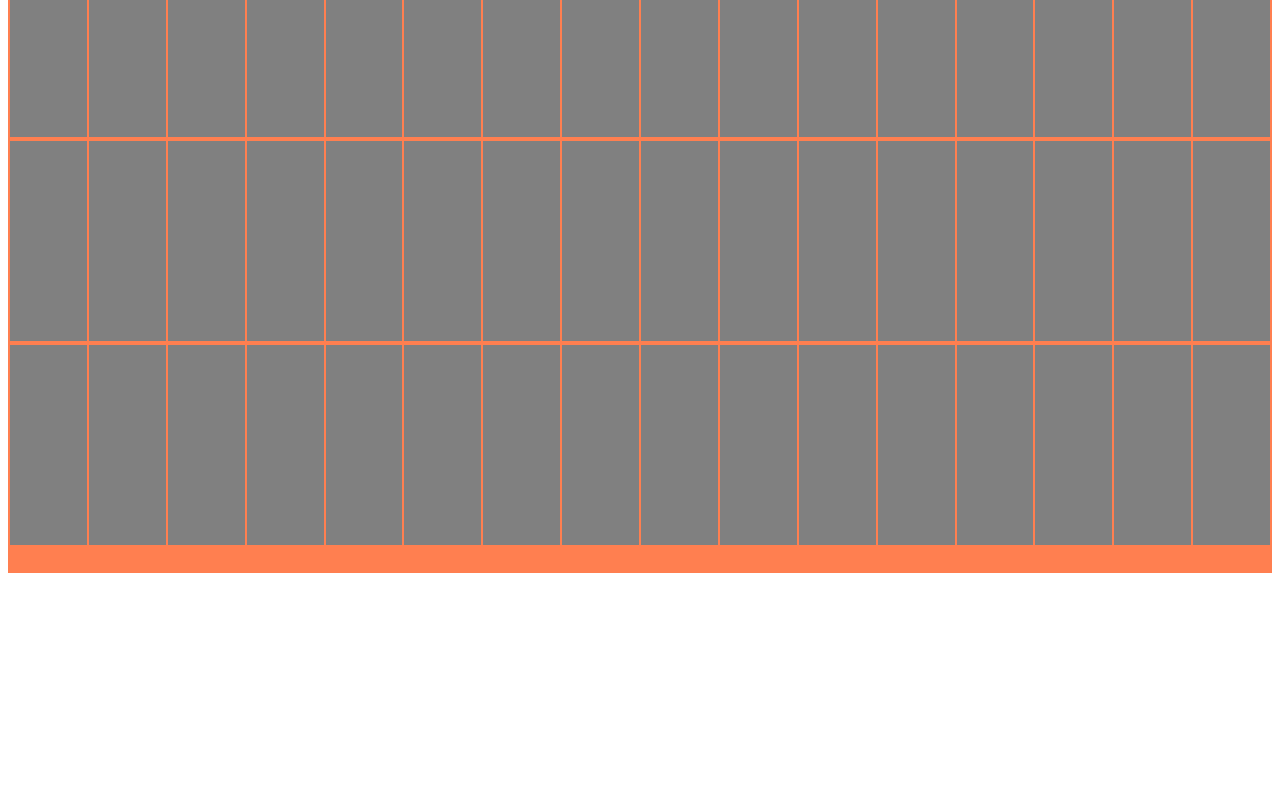
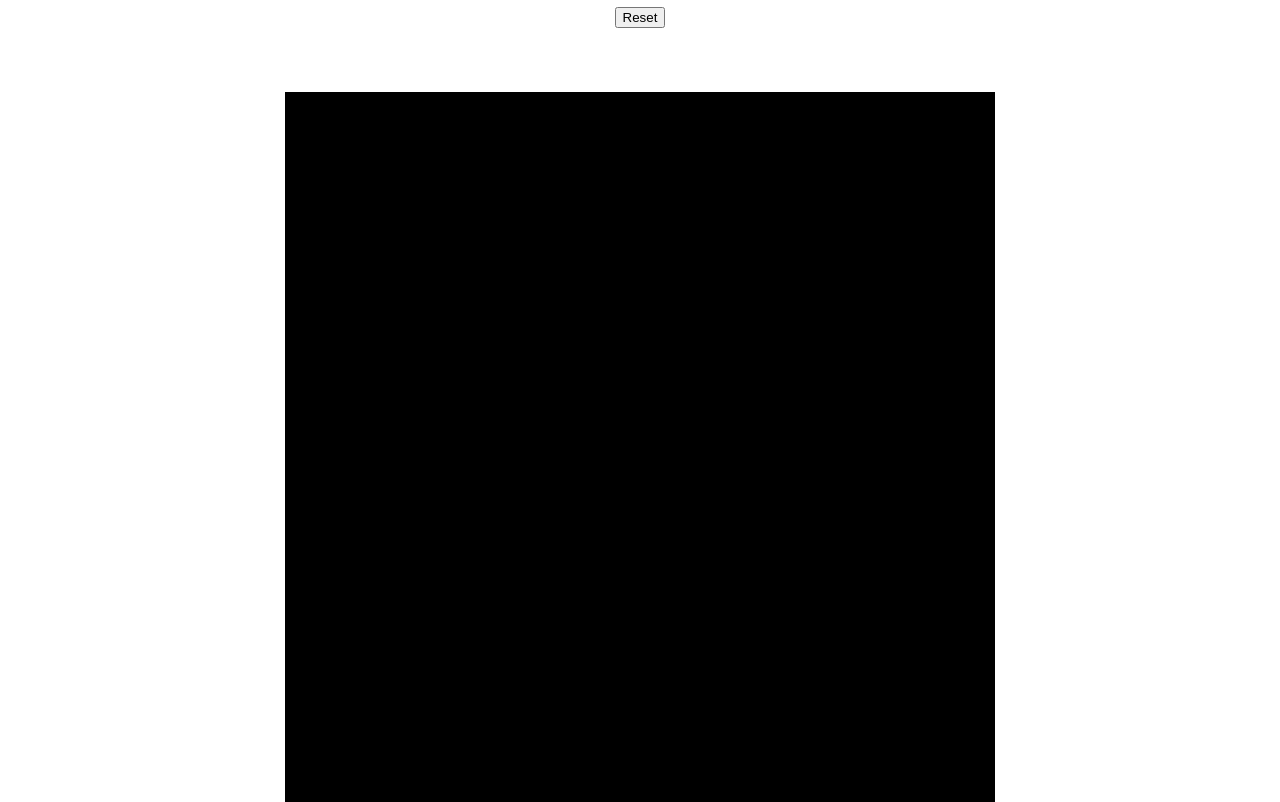
Before and after one commit to jknarb/ETCH-A-SKETCH, a plain HTML site: page index.html in a window 1280 px wide. Shown: the part 73-875 px from the top of the page. Before the commit the page ends 800 px from the top, so only its background shows below. Drawn offline with Linux system fonts and the light colour scheme.

Commit message:
Complete ETCH-A-SKETCH project. Added random RGB values

```diff
--- a/index.html
+++ b/index.html
@@ -5,53 +5,12 @@
         <title>ETCH-A-SKETCH</title>
     </head>
     <body>
-        <div id="container1" class="container">
+        <div>
+            <h1>ETCH-A-SKETCH</h1>
+            <button name="resetButton">Reset</button>
+        </div>
 
-        </div>
-        <div id="container2" class="container">
-
-        </div>
-        <div id="container3" class="container">
-
-        </div>
-        <div id="container4" class="container">
-
-        </div>
-        <div id="container5" class="container">
-
-        </div>
-        <div id="container6" class="container">
-
-        </div>
-        <div id="container7" class="container">
-
-        </div>
-        <div id="container8" class="container">
-
-        </div>
-        <div id="container9" class="container">
-
-        </div>
-        <div id="container10" class="container">
-
-        </div>
-        <div id="container11" class="container">
-
-        </div>
-        <div id="container12" class="container">
-
-        </div>
-        <div id="container13" class="container">
-
-        </div>
-        <div id="container14" class="container">
-
-        </div>
-        <div id="container15" class="container">
-
-        </div>
-        <div id="container16" class="container">
-
+        <div id="container">
         </div>
     </body>
     <script src="script.js"></script>
--- a/script.js
+++ b/script.js
@@ -1,31 +1,47 @@
 const div = document.createElement("div");
-const containerDiv1 = document.querySelector("#container1");
-const containerDiv2 = document.querySelector("#container2");
-const containerDiv3 = document.querySelector("#container3");
+const containerDiv = document.querySelector("#container");
 
-function createGrid() {
-    for(i = 0; i < 16; i++) {
+function createGrid(e) {
+    const size = e;
+    console.log(size);
+    const createGridSize = size*size;
+    const divSize = 100/size;
+    console.log(divSize);
+
+    for(i = 0; i < createGridSize; i++) {
         const div = document.createElement("div");
-        div.classList.add("grid-color");
-        containerDiv1.appendChild(div);
+        div.classList.add("grid");
+        div.style.width = divSize+"%";
+        div.style.height = divSize+"%";
+        containerDiv.appendChild(div);
     }
 
-    for(i = 0; i < 16; i++) {
-        const div = document.createElement("div");
-        div.classList.add("grid-color");
-        containerDiv2.appendChild(div);
-    }
+    const grids = document.querySelectorAll(`div[class="grid"]`);
 
-    for(i = 0; i < 16; i++) {
-        const div = document.createElement("div");
-        div.classList.add("grid-color");
-        containerDiv3.appendChild(div);
-    }
+    grids.forEach(function (grid) {
+        grid.addEventListener("mouseover", () => {
+            let randomNumberGen = Math.floor(Math.random()*255) + 1
+            const randomNumbersArr = [];
+            for(i = 0; i < 3; i++) {
+                randomNumbersArr.push(randomNumberGen);
+                randomNumberGen = Math.floor(Math.random()*255) + 1
+            }
+
+            let rgbValue = "rgb("+randomNumbersArr.toString()+")";
+            grid.style.backgroundColor = rgbValue;
+        });
+    });
+
 };
 
-createGrid();
 
-// To create next:
-// 1. create 16 container divs with id="container"
-// 2. create variable with array of container divs
-// 3. run for each statement to create 16 divs with class of grid-color
+
+
+const resetButton = document.querySelector(`button[name="resetButton"]`);
+
+resetButton.addEventListener("click", function reset(){
+
+    containerDiv.innerHTML = "";
+    const gridSize = prompt("How many squares would you like?");
+    createGrid(gridSize);
+});
--- a/styles.css
+++ b/styles.css
@@ -1,11 +1,26 @@
-.grid-color {
-    background-color: grey;
-    width: 200px;
-    height: 200px;
-    border: coral 1px solid;
+body{
+    margin: 0;
+    border: 0;
+    text-align: center;
 }
 
-.container {
-    border: coral 1px solid;
+.grid {
+    background-color: grey;
+}
+
+.hover {
+    background-color: tomato;
+}
+
+#container {
+    background-color: black;
+    text-align: center;
     display: flex;
+    flex-wrap: wrap;
+    width: 700px;
+    height: 700px;
+    margin-right: auto;
+    margin-left: auto;
+    margin-top: 5%;
+    border: black 5px solid;
 }
```
